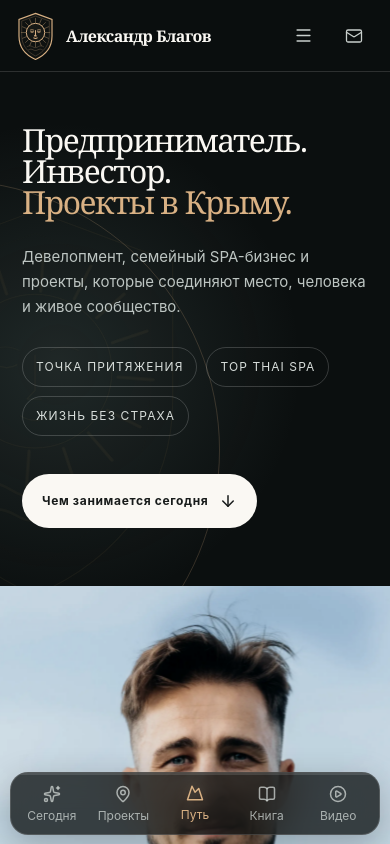
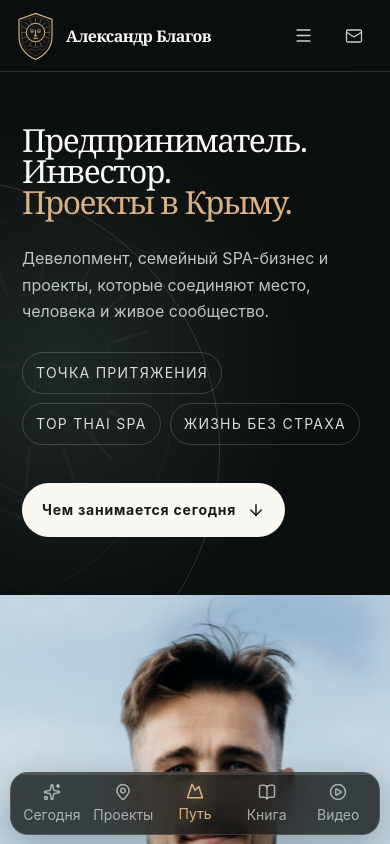
Before and after one commit to Daridarom/alexblagov, a Next.js app: page / in a window 390 px wide. Shown: the top 844 px of the page. Built offline with nearby package versions, Linux system fonts and the light colour scheme.

Commit message:
Fix patronymic, GitHub social preview, mobile readability and audio recovery

```diff
--- a/app/globals.css
+++ b/app/globals.css
@@ -785,10 +785,19 @@ a:focus-visible { outline: 2px solid var(--solar); outline-offset: 5px; }
 .book-audio-content { min-width: 0; }
 .book-audio-content > strong { display: block; font-family: Georgia, "Times New Roman", serif; font-size: clamp(20px, 2vw, 27px); font-weight: 400; }
 .book-audio-progress { align-items: center; display: grid; gap: 13px; grid-template-columns: minmax(0, 1fr) auto; margin-top: 15px; }
-.book-audio-progress input { appearance: none; background: linear-gradient(90deg, var(--bronze-light) 0 var(--audio-progress, 0%), rgba(255,255,255,.18) var(--audio-progress, 0%) 100%); border-radius: 999px; cursor: pointer; height: 3px; margin: 0; width: 100%; }
+.book-audio-progress input { appearance: none; background: linear-gradient(90deg, var(--bronze-light) 0 var(--audio-progress, 0%), rgba(255,255,255,.18) var(--audio-progress, 0%) 100%) center / 100% 3px no-repeat; border-radius: 999px; cursor: pointer; height: 28px; margin: 0; width: 100%; }
 .book-audio-progress input::-webkit-slider-thumb { appearance: none; background: var(--paper-bright); border: 2px solid var(--bronze); border-radius: 50%; height: 15px; width: 15px; }
 .book-audio-progress input::-moz-range-thumb { background: var(--paper-bright); border: 2px solid var(--bronze); border-radius: 50%; height: 11px; width: 11px; }
-.book-audio-progress time { color: #aeb8b4; font-size: 11px; font-variant-numeric: tabular-nums; white-space: nowrap; }
+.book-audio-progress time { color: #c0c9c5; font-size: .875rem; font-variant-numeric: tabular-nums; white-space: nowrap; }
+.book-audio-progress input:disabled { cursor: default; opacity: .45; }
+.book-audio-progress input:focus-visible { outline: 2px solid var(--solar); outline-offset: 4px; }
+.book-audio-status { color: #c0c9c5; font-size: .875rem; line-height: 1.5; margin: 12px 0 0; }
+.book-audio-status:empty { margin: 0; }
+.book-audio-player[data-status="error"] { border-color: var(--bronze-light); }
+.book-audio-player[data-status="error"] .book-audio-status { color: #f0d4b1; }
+.book-audio-fallback { align-items: center; color: var(--bronze-light); display: inline-flex; font-size: .875rem; line-height: 1.5; min-height: 44px; text-decoration: underline; text-underline-offset: 4px; }
+.book-audio-toggle .book-audio-spinner { animation: audio-loading-spin 1s linear infinite; }
+@keyframes audio-loading-spin { from { transform: rotate(0deg); } to { transform: rotate(360deg); } }
 .book-audio-player audio { display: none; }
 .book-actions { align-items: center; display: flex; flex-wrap: wrap; gap: 24px; margin-top: 30px; }
 .book-order { background: var(--bronze-light); color: var(--ink); }
@@ -1196,6 +1205,93 @@ footer a { color: var(--paper-bright); }
   .contact-email { font-size: 19px; }
 }
 
+@media (max-width: 820px) {
+  .section-kicker,
+  .project-type,
+  .hero-status span,
+  .button,
+  .project-meta-note,
+  .project-grid span,
+  .project-grid a,
+  .project-disclosure summary,
+  .card-disclosure summary,
+  .project-disclosure-visual > span,
+  .project-disclosure-grid small,
+  .association-facts small,
+  .portfolio-card-top span,
+  .portfolio-disclosure summary,
+  .portfolio-disclosure-body li,
+  .territory-contact-bar > span,
+  .territory-contact-bar a,
+  .project-context-actions > a,
+  .project-detail-link,
+  .return-link,
+  .story-note-copy > span,
+  .story-photo figcaption,
+  .story-illustration figcaption,
+  .practice-band figcaption span,
+  .practice-band figcaption small,
+  .career-strip span,
+  .career-strip small,
+  .career-note,
+  .live-shot-caption span,
+  .gallery-dialog-figure figcaption span,
+  .vertical-caption,
+  .legacy-tags span,
+  .facts-visual > span,
+  .fact-card span,
+  .book-photo-caption,
+  .book-copy cite,
+  .video-copy > span,
+  .vk-clips-copy > span,
+  .vk-clip-caption span,
+  .family-caption,
+  .social-links-label,
+  .social-links a,
+  .spa-facts div,
+  .proof-grid span,
+  .proof-note,
+  .mobile-section-dock a,
+  footer {
+    font-size: .875rem;
+    line-height: 1.45;
+  }
+
+  .hero-lead,
+  .card-disclosure p,
+  .portfolio-card p,
+  .portfolio-disclosure-body p,
+  .story-note p,
+  .legacy-copy > p:not(.lead-paragraph):not(.section-kicker),
+  .book-copy > p:not(.section-kicker),
+  .video-copy p,
+  .vk-clips-copy > p { font-size: 1rem; }
+
+  .family-caption,
+  .story-photo figcaption,
+  .story-illustration figcaption,
+  .career-strip span,
+  .career-strip small,
+  .facts-visual > span,
+  .book-photo-caption {
+    letter-spacing: .04em;
+    white-space: normal;
+  }
+  .family-caption { right: 22px; }
+  .facts-visual > span { right: 25px; }
+  .book-photo-caption { max-width: min(18rem, calc(100% - 44px)); }
+  .story-photo figcaption svg, .career-note svg { flex-shrink: 0; }
+  .button, .return-link { white-space: normal; }
+  .project-context-actions > a, .territory-contact-bar a { min-height: 44px; padding-bottom: 10px; padding-top: 10px; }
+  .project-disclosure summary, .card-disclosure summary, .portfolio-disclosure summary { min-height: 44px; }
+  .project-disclosure-grid > span { min-width: 0; }
+  .project-disclosure-grid small { letter-spacing: .04em; text-transform: none; }
+}
+
+@media (max-width: 520px) {
+  .project-disclosure-grid { grid-template-columns: minmax(0, 1fr); }
+}
+
 @media (prefers-reduced-motion: reduce) {
   html { scroll-behavior: auto; }
   *, *::before, *::after { animation-duration: 0.01ms !important; animation-iteration-count: 1 !important; transition-duration: 0.01ms !important; }
--- a/app/layout.tsx
+++ b/app/layout.tsx
@@ -2,6 +2,7 @@ import type { Metadata } from "next";
 import "./globals.css";
 
 const publicBasePath = process.env.NEXT_PUBLIC_BASE_PATH ?? "";
+const socialPreviewUrl = "https://daridarom.github.io/alexblagov/og.png";
 
 export const metadata: Metadata = {
   metadataBase: new URL("https://alexblagov.ru"),
@@ -18,13 +19,13 @@ export const metadata: Metadata = {
     locale: "ru_RU",
     url: "/",
     siteName: "Александр Благов",
-    images: [{ url: "https://alex-blagov-preview.semenovspb.chatgpt.site/og.png", width: 1200, height: 630, alt: "Александр Благов — создавать то, что остаётся" }],
+    images: [{ url: socialPreviewUrl, width: 1200, height: 630, alt: "Александр Благов — создавать то, что остаётся" }],
   },
   twitter: {
     card: "summary_large_image",
     title: "Александр Благов — создавать то, что остаётся",
     description: "Проекты в Крыму, предпринимательство, книга, спорт и работа с сообществами.",
-    images: ["https://alex-blagov-preview.semenovspb.chatgpt.site/og.png"],
+    images: [socialPreviewUrl],
   },
   icons: {
     icon: `${publicBasePath}/favicon.svg`,
--- a/app/page.tsx
+++ b/app/page.tsx
@@ -136,7 +136,7 @@ export default function Home() {
   const personSchema = {
     "@context": "https://schema.org",
     "@type": "Person",
-    name: "Александр Валерьевич Благов",
+    name: "Александр Леонидович Благов",
     alternateName: "Александр Благов",
     url: "https://alexblagov.ru/",
     image: `${publicBasePath}/images/alexander-hero-real-2023.webp`,
```
Also changed, not shown: app/book-audio-player.tsx (+82 -23 lines).
